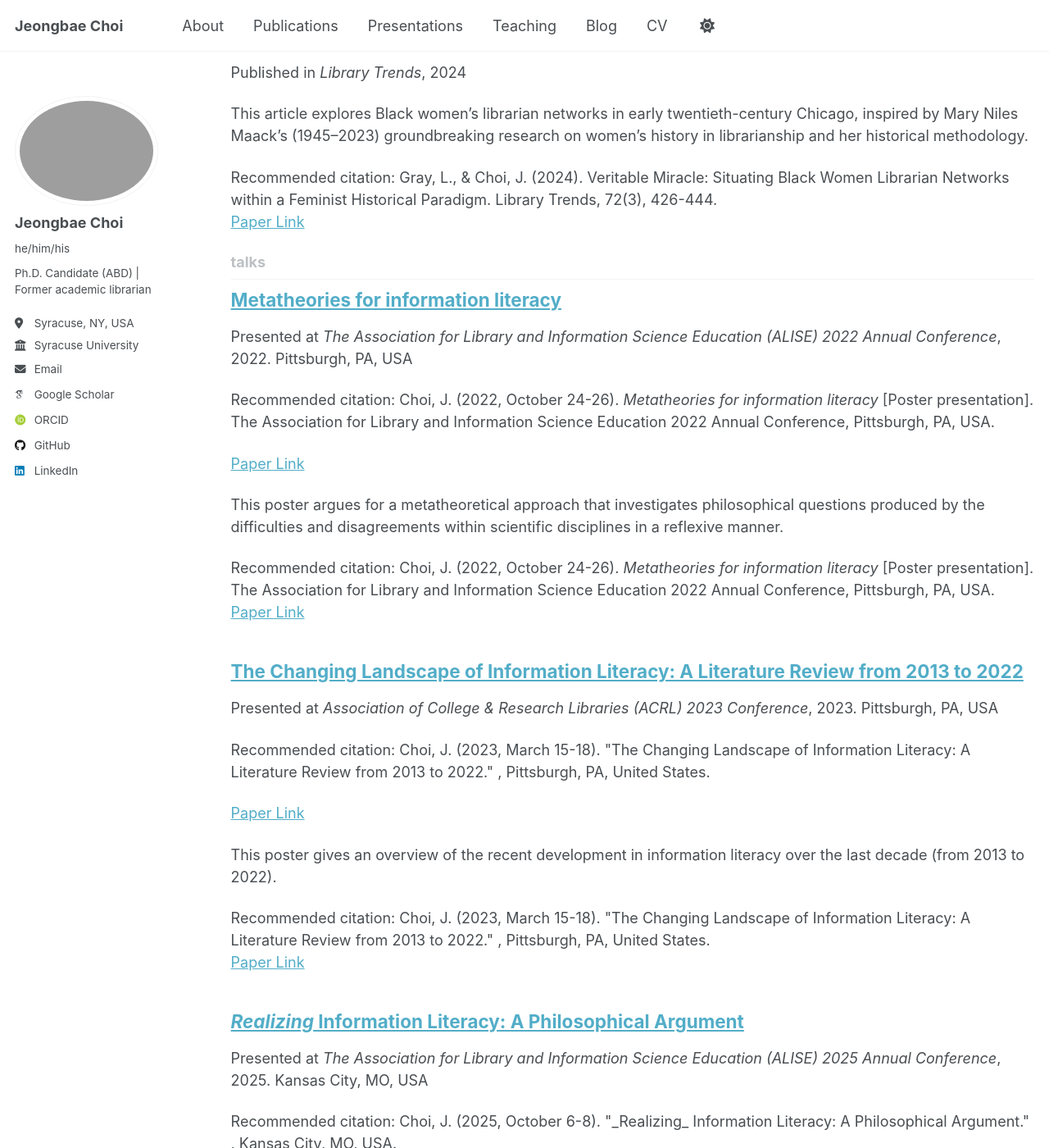
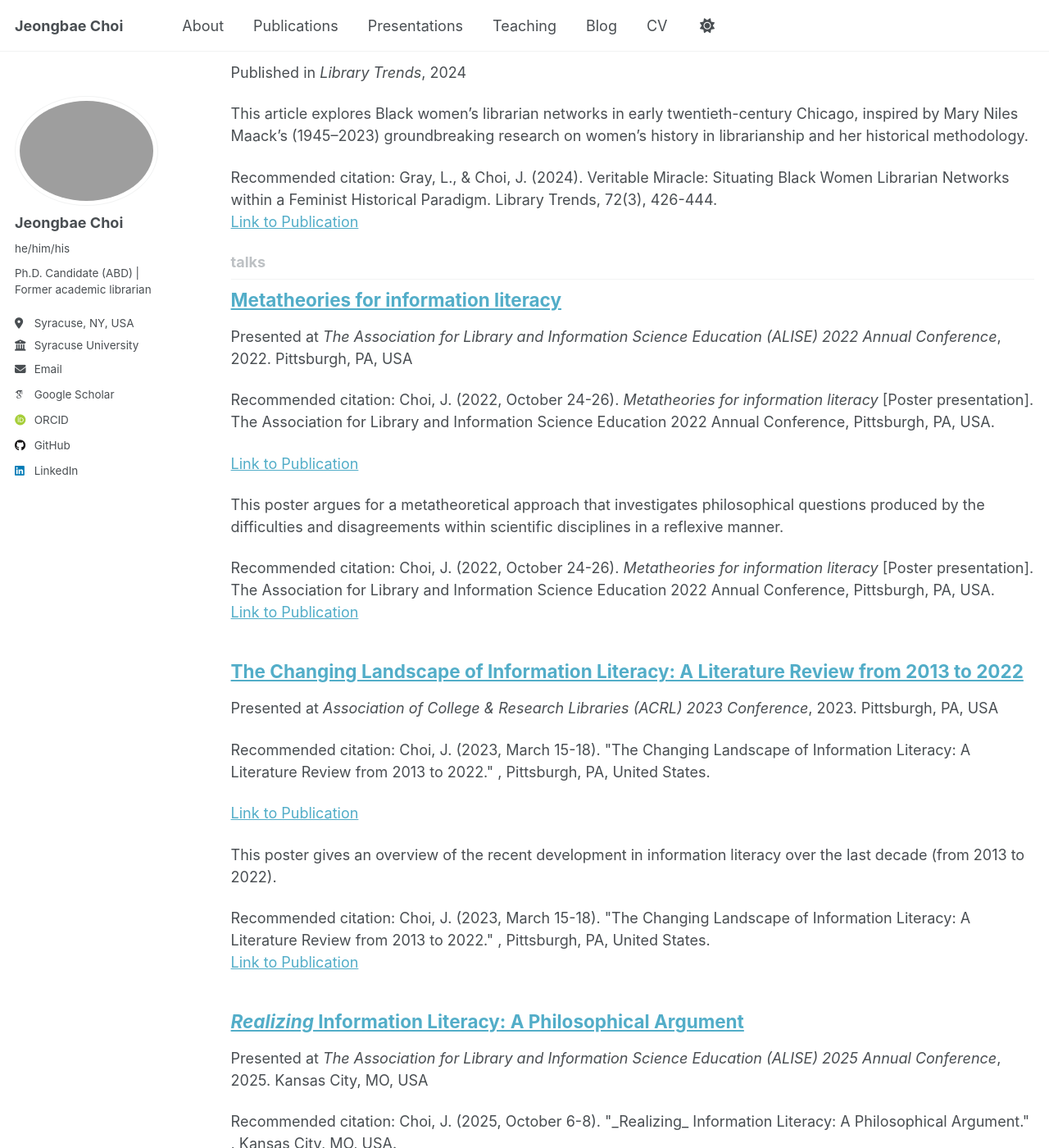
Before and after one commit to JeongbaeChoi/jeongbaechoi.github.io, a Jekyll site: the page built from _pages/collection-archive.html, in a window 1280 px wide and 1400 px high, scrolled down 1386 px. Shown: the whole window at 82% size. Built offline with Jekyll 4.4.1, drawn with Linux system fonts in a browser that asks for light colours; some web fonts are replaced; a script that is not in the unit is left out; some of the changed text lies outside the part shown.

Commit message:
Update archive-single.html

```diff
--- a/_includes/archive-single.html
+++ b/_includes/archive-single.html
@@ -48,7 +48,7 @@
           <p> Recommended citation: {{ post.citation }} </p>
         {% endif %}
         {% if post.paperurl %}
-          <p> <a href="{{ post.paperurl }}">Paper Link</a> </p>
+          <p> <a href="{{ post.paperurl }}">Link to Publication</a> </p>
         {% endif %}
         {% elsif post.date %}
          <p class="page__date"><strong><i class="fa fa-fw fa-calendar" aria-hidden="true"></i> {{ site.data.ui-text[site.locale].date_label | default: "Published:" }}</strong> <time datetime="{{ post.date | default: "1900-01-01" | date_to_xmlschema }}">{{ post.date | default: "1900-01-01" | date: "%B %d, %Y" }}</time></p>
@@ -61,13 +61,13 @@
     {% endif %}
 
     {% if post.citation and post.paperurl and post.slidesurl and post.bibtexurl %}
-      <p>Recommended citation: {{ post.citation }}<br /><a href="{{ post.paperurl }}">Paper Link</a> | <a href="{{ post.slidesurl }}">Download Slides</a> | <a href="{{ post.bibtexurl }}">Download Bibtex</a></p>
+      <p>Recommended citation: {{ post.citation }}<br /><a href="{{ post.paperurl }}">Link to Publication</a> | <a href="{{ post.slidesurl }}">Download Slides</a> | <a href="{{ post.bibtexurl }}">Download Bibtex</a></p>
     {% elsif post.citation and post.paperurl and post.slidesurl %}
-      <p>Recommended citation: {{ post.citation }}<br /><a href="{{ post.paperurl }}">Paper Link</a> | <a href="{{ post.slidesurl }}">Download Slides</a></p>
+      <p>Recommended citation: {{ post.citation }}<br /><a href="{{ post.paperurl }}">Link to Publication</a> | <a href="{{ post.slidesurl }}">Download Slides</a></p>
     {% elsif post.citation and post.paperurl and post.bibtexurl %}
-      <p>Recommended citation: {{ post.citation }}<br /><a href="{{ post.paperurl }}">Paper Link</a> | <a href="{{ post.bibtexurl }}">Download Bibtex</a></p>
+      <p>Recommended citation: {{ post.citation }}<br /><a href="{{ post.paperurl }}">Link to Publication</a> | <a href="{{ post.bibtexurl }}">Download Bibtex</a></p>
     {% elsif post.citation and post.paperurl %}
-      <p>Recommended citation: {{ post.citation }}<br /><a href="{{ post.paperurl }}">Paper Link</a></p>
+      <p>Recommended citation: {{ post.citation }}<br /><a href="{{ post.paperurl }}">Link to Publication</a></p>
     {% elsif post.citation and post.slidesurl and post.bibtexurl %}
       <p>Recommended citation: {{ post.citation }}<br /><a href="{{ post.slidesurl }}">Download Slides</a> | <a href="{{ post.bibtexurl}}">Download Bibtex</a></p>
     {% elsif post.citation and post.slidesurl %}
@@ -77,9 +77,9 @@
     {% elsif post.citation %}
       <p>Recommended citation: {{ post.citation }}</p>
     {% elsif post.paperurl and post.bibtexurl %}
-      <p><a href=" {{ post.paperurl }} ">Paper Link</a> | <a href="{{ post.bibtexurl }}">Download Bibtex</a></p>
+      <p><a href=" {{ post.paperurl }} ">Link to Publication</a> | <a href="{{ post.bibtexurl }}">Download Bibtex</a></p>
     {% elsif post.paperurl %}
-      <p><a href=" {{ post.paperurl }} ">Paper Link</a></p>
+      <p><a href=" {{ post.paperurl }} ">Link to Publication</a></p>
     {% elsif post.slidesurl and post.bibtexurl %}
       <p><a href="{{ post.slidesurl }}">Download Slides</a> | <a href="{{ post.bibtexurl }}">Download Bibtex</a></p>
     {% elsif post.slidesurl %}
```
